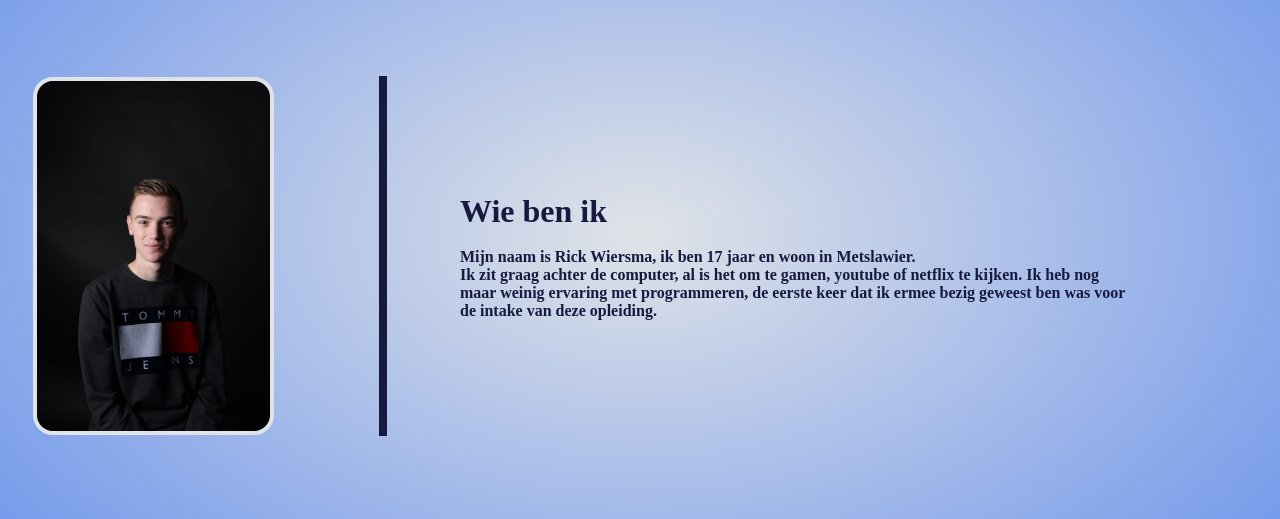
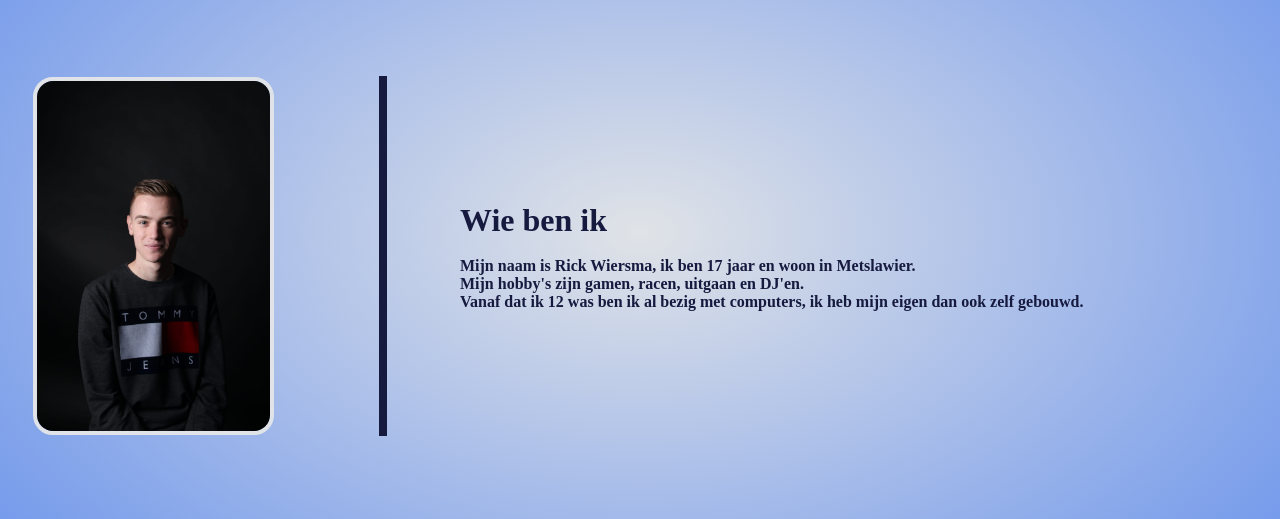
Before and after one commit to eruhachi/teamwebsite, a PHP site: page /pages/rick.php in a window 1280 px wide. Shown: the part 168-687 px from the top of the page. Run offline with PHP 8.4, Linux system fonts and the light colour scheme; some web fonts are replaced.

Commit message:
Update rick.php
"Wie ben ik" verhaal aangepast

```diff
--- a/template/pages/rick.php
+++ b/template/pages/rick.php
@@ -1,48 +1,52 @@
 <!--made by Gwyneth-->
-<?php include '../php/nav.php';?>
+<?php include '../php/nav.php'; ?>
 
 
 <!DOCTYPE html>
 <html lang="en" dir="ltr">
+
 <head>
   <meta charset="utf-8">
   <link rel="stylesheet" href="../css/style3.css">
   <link rel="stylesheet" href="../css/rick.css">
   <link rel="stylesheet" href="../css/nav.css">
-    <title>Rick Wiersma</title><!--Change to your name!-->
+  <title>Rick Wiersma</title>
 </head>
+
 <body>
 
-    <div id="idBody"class="wrapper">
+  <div id="idBody" class="wrapper">
 
     <div class="grid">
-   <!--content 1-->
-    <!--replace the # with the name of your image-->
       <div class="img1"> <img src="../assets/IMG/portretrick.jpeg" alt=""> </div>
 
       <div class="text-line1"></div>
       <div class="text-box1">
         <h1>Wie ben ik</h1><br>
         <p>Mijn naam is Rick Wiersma, ik ben 17 jaar en woon in Metslawier.<br>
-       Ik zit graag achter de computer, al is het om te gamen, youtube of netflix te kijken. Ik heb nog maar weinig ervaring met programmeren, de eerste keer dat ik ermee bezig geweest ben was voor de intake van deze opleiding.</p>
+          Mijn hobby's zijn gamen, racen, uitgaan en DJ'en. <br> Vanaf dat ik 12 was ben ik al bezig met computers, ik heb mijn eigen dan ook zelf gebouwd.  </p>
       </div>
 
-<!--content 2-->
       <div class="text-box2">
         <h1>Mijn sterke..</h1><br>
-    <p>Ik ben creatief wat goed van pas komt in het designen van de pagina's/site. Ook kan ik redelijk goed photoshoppen en kan de nodige logo's voor het team/ website maken </p> </div>
+        <p>Ik ben creatief wat goed van pas komt in het designen van de pagina's/site. Ook kan ik redelijk goed photoshoppen en kan de nodige logo's voor het team/ website maken </p>
+      </div>
       <div class="text-line2"></div>
       <div class="text-box2-1">
         <h1>en minder sterke punten</h1><br>
-    <p>Ik wil graag overal op meekijken en de controle hebben. Ik vertrouw andere mensen niet met mijn werk om het zo te zeggen. Om met meerdere mensen te werken aan een opdracht gebeurt vaak en ik probeer hier ook aan te wennen.</p> </div>
+        <p>Ik wil graag overal op meekijken en de controle hebben. Ik vertrouw andere mensen niet met mijn werk om het zo te zeggen. Om met meerdere mensen te werken aan een opdracht gebeurt vaak en ik probeer hier ook aan te wennen.</p>
+      </div>
 
-<!--content 3-->
       <div class="text-box3">
         <h1>Projecten en opdrachten waar ik aan heb gewerkt</h1><br>
-    <p><br><br>Ik heb nog weinig ervaring met programmeren en dus zijn de teamwebsite en de portfolio mijn eerste ervaringen met programmeren. </p></div>
+        <p><br><br>Ik heb nog weinig ervaring met programmeren en dus zijn de teamwebsite en de portfolio mijn eerste ervaringen met programmeren. </p>
+      </div>
       <div class="text-line3"></div>
       <div class="text-box3-1">
-    <p><!-- TEKST --></p></div>
+        <p>
+          <!-- TEKST -->
+        </p>
+      </div>
 
 
 
@@ -62,12 +66,9 @@
     </div>
   </div>
 
-
-
-
-    <!--scripts-->
   <script src="../script/nav.js"></script>
   <script src="../script/init.js"></script>
   <script src="../script/3am.js"></script>
 </body>
+
 </html>
```
Lines whose indentation alone changed are shown as unchanged.
